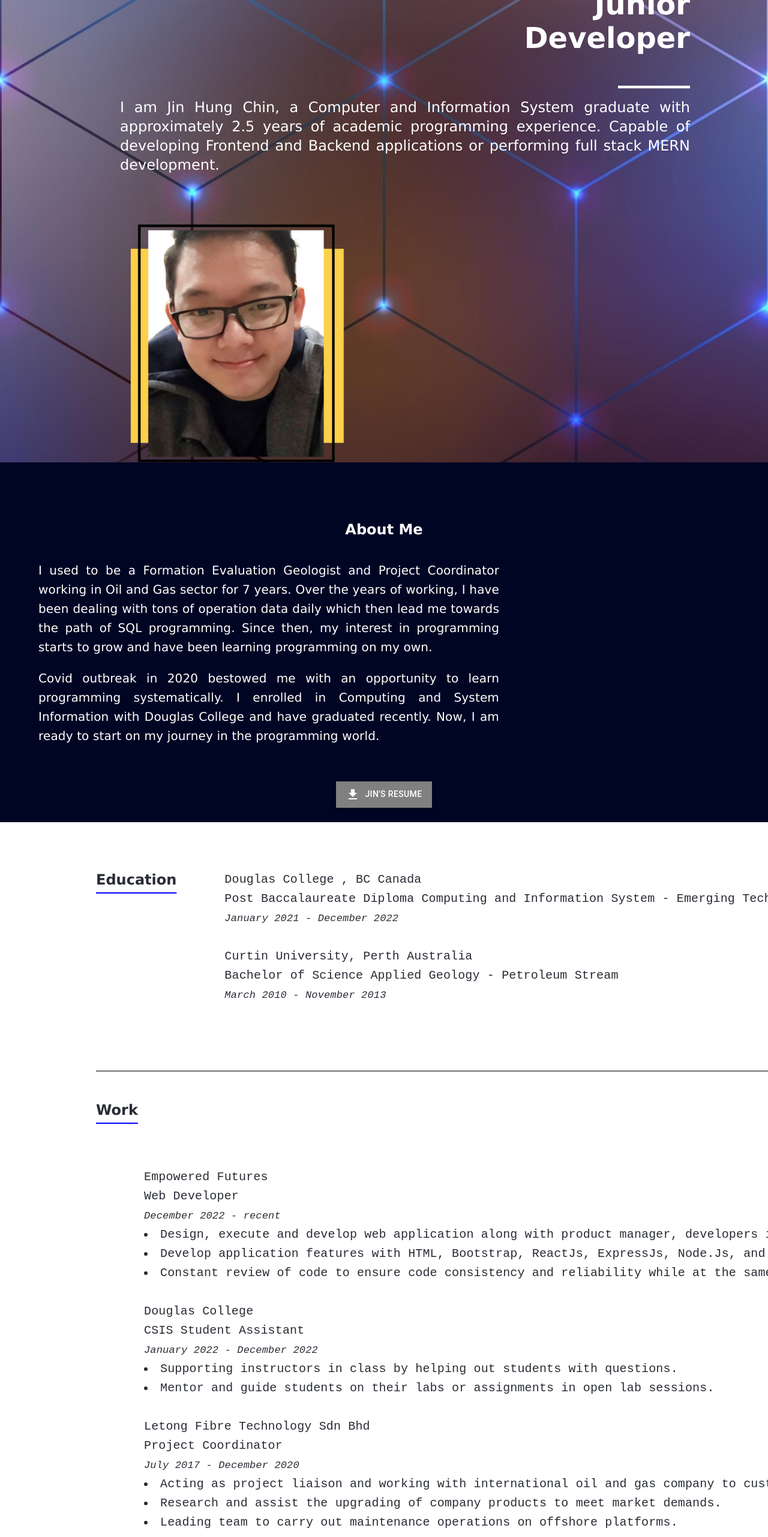
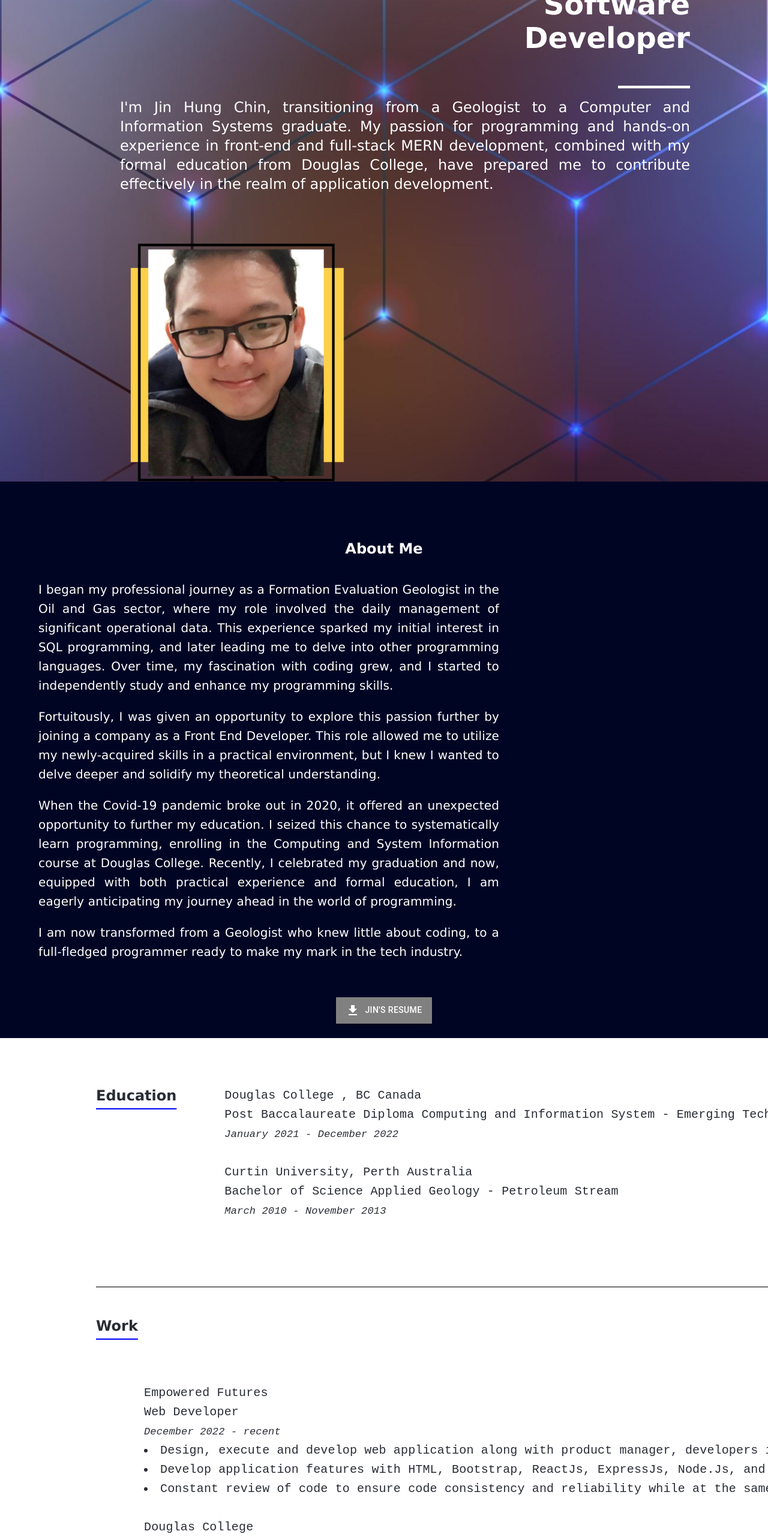
Before and after one commit to JinChin02/JinPortfolio, a React (Create React App) app: page / in a window 1280 px wide. Shown: the part 234-2797 px from the top of the page at 60% size. Built offline with nearby package versions, Linux system fonts and the light colour scheme.

Commit message:
update portfolio

```diff
--- a/src/Data/data.json
+++ b/src/Data/data.json
@@ -1,83 +1,86 @@
 {
-
-    "main" : {
-        "selfIntro" : " I am Jin Hung Chin, a Computer and Information System graduate with approximately 2.5 years of academic programming experience. Capable of developing Frontend and Backend applications or performing full stack MERN development.",
-        "background" : " I used to be a Formation Evaluation Geologist and Project Coordinator working in Oil and Gas sector for 7 years. Over the years of working, I have been dealing with tons of operation data daily which then lead me towards the path of SQL programming. Since then, my interest in programming starts to grow and have been learning programming on my own. \nCovid outbreak in 2020 bestowed me with an opportunity to learn programming systematically. I enrolled in Computing and System Information with Douglas College and have graduated recently. Now, I am ready to start on my journey in the programming world.  "
+  "main": {
+    "selfIntro": " I'm Jin Hung Chin, transitioning from a Geologist to a Computer and Information Systems graduate. My passion for programming and hands-on experience in front-end and full-stack MERN development, combined with my formal education from Douglas College, have prepared me to contribute effectively in the realm of application development.",
+    "background": " I began my professional journey as a Formation Evaluation Geologist in the Oil and Gas sector, where my role involved the daily management of significant operational data. This experience sparked my initial interest in SQL programming, and later leading me to delve into other programming languages. Over time, my fascination with coding grew, and I started to independently study and enhance my programming skills. \nFortuitously, I was given an opportunity to explore this passion further by joining a company as a Front End Developer. This role allowed me to utilize my newly-acquired skills in a practical environment, but I knew I wanted to delve deeper and solidify my theoretical understanding. \nWhen the Covid-19 pandemic broke out in 2020, it offered an unexpected opportunity to further my education. I seized this chance to systematically learn programming, enrolling in the Computing and System Information course at Douglas College. Recently, I celebrated my graduation and now, equipped with both practical experience and formal education, I am eagerly anticipating my journey ahead in the world of programming. \nI am now transformed from a Geologist who knew little about coding, to a full-fledged programmer ready to make my mark in the tech industry.  "
   },
 
-    "resume" :{
-        "education" : [
+  "resume": {
+    "education": [
       {
-            "eduInst" : "Douglas College , BC Canada",
-            "course" : "Post Baccalaureate Diploma Computing and Information System - Emerging Technology",
-            "year" : "January 2021 - December 2022"
+        "eduInst": "Douglas College , BC Canada",
+        "course": "Post Baccalaureate Diploma Computing and Information System - Emerging Technology",
+        "year": "January 2021 - December 2022"
       },
       {
-            "eduInst" : "Curtin University, Perth Australia",
-            "course" : "Bachelor of Science Applied Geology - Petroleum Stream",
-            "year" : "March 2010 - November 2013"
+        "eduInst": "Curtin University, Perth Australia",
+        "course": "Bachelor of Science Applied Geology - Petroleum Stream",
+        "year": "March 2010 - November 2013"
       }
     ],
-        "work" : [
+    "work": [
       {
-                "company" : "Empowered Futures",
-                "position" : "Web Developer",
-                "year" : "December 2022 - recent",
-                "desc" :  ["Design, execute and develop web application along with product manager, developers in an agile manner.",
+        "company": "Empowered Futures",
+        "position": "Web Developer",
+        "year": "December 2022 - recent",
+        "desc": [
+          "Design, execute and develop web application along with product manager, developers in an agile manner.",
           "Develop application features with HTML, Bootstrap, ReactJs, ExpressJs, Node.Js, and MongoDB.",
-                "Constant review of code to ensure code consistency and reliability while at the same time meeting industry standards."]
+          "Constant review of code to ensure code consistency and reliability while at the same time meeting industry standards."
+        ]
       },
       {
-                "company" : "Douglas College",
-                "position" : "CSIS Student Assistant",
-                "year" : "January 2022 - December 2022",
-                "desc" :  ["Supporting instructors in class by helping out students with questions.",
-                "Mentor and guide students on their labs or assignments in open lab sessions."]
+        "company": "Douglas College",
+        "position": "CSIS Student Assistant",
+        "year": "January 2022 - December 2022",
+        "desc": [
+          "Supporting instructors in class by helping out students with questions.",
+          "Mentor and guide students on their labs or assignments in open lab sessions."
+        ]
       },
       {
-                "company" : "Letong Fibre Technology Sdn Bhd",
-                "position" : "Project Coordinator",
-                "year" : "July 2017 - December 2020",
-                "desc" :  ["Acting as project liaison and working with international oil and gas company to customize product in meeting clients requirement.",
-                "Research and assist the upgrading of company products to meet market demands.",
-                "Leading team to carry out maintenance operations on offshore platforms."]
+        "company": "Letong Fibre Technology",
+        "position": "Front End Developer",
+        "year": "July 2018 - December 2020",
+        "desc": [
+          "Led the transition from legacy systems to modern React-based web technologies, improving interactive SaaS applications.",
+          "Led research initiatives that significantly enhanced product development.",
+          "Drove continuous optimization and refinement of front-end performance, ensuring a fast and smooth user experience."
+        ]
       },
       {
-                "company" : "DHI Services Sdn Bhd",
-                "position" : "Formation Evaluation Geologist",
-                "year" : "April 2014 - June 2017",
-                "desc" :  ["Monitor drilling operations, parameters and pit activities.",
+        "company": "DHI Services",
+        "position": "Formation Evaluation Geologist",
+        "year": "April 2014 - June 2018",
+        "desc": [
+          "Monitor drilling operations, parameters and pit activities.",
           "Monitor and analyse the type of gases during well drilling operations. ",
-                "Process real time data in correlation with MWD and provide lithology interpretations for clients."]
+          "Process real time data in correlation with MWD and provide lithology interpretations for clients."
+        ]
       }
-
     ],
-        "projects" : [
+    "projects": [
       {
-                "projectName" : "Canine Life Matter",
-                "description" : "Full stack web development project using React, Springboot, Node Js, mySQL and integration with several APIs such as RESTful API, GoogleMap API, Payment API etc.",
+        "projectName": "Canine Life Matter",
+        "description": "Full stack web development project using React, Springboot, Node Js, mySQL and integration with several APIs such as RESTful API, GoogleMap API, Payment API etc.",
         "gitUrl": "https://github.com/JinChin02/CanineLifeMatter.git"
-
       },
       {
-                "projectName" : "Hack Hunt",
-                "description" : "A mobile application developement project developed using Android Studio integrating with AWS Parse server database, and local SQLite database.",
+        "projectName": "Hack Hunt",
+        "description": "A mobile application developement project developed using Android Studio integrating with AWS Parse server database, and local SQLite database.",
         "gitUrl": "https://github.com/ariayingdeng/F21G2_HackHunt.git"
       },
 
       {
-                "projectName" : "Morph",
-                "description" : "A web developement project developed on top of Springboot integrating with Spring MVC architecture, H2 database, RESTful API along with GitHub to achieve agile development strategy.",
+        "projectName": "Morph",
+        "description": "A web developement project developed on top of Springboot integrating with Spring MVC architecture, H2 database, RESTful API along with GitHub to achieve agile development strategy.",
         "gitUrl": "https://github.com/ariayingdeng/ProjectMorph.git"
       },
 
       {
-                "projectName" : "Tim Star",
-                "description" : "A web application developed with vanilla HTML, CSS and Javascript",
+        "projectName": "Tim Star",
+        "description": "A web application developed with vanilla HTML, CSS and Javascript",
         "gitUrl": "https://github.com/JinChin02/1280_TravelProject.git"
       }
     ]
   }
-
-
 }
--- a/src/components/About.jsx
+++ b/src/components/About.jsx
@@ -1,47 +1,69 @@
-import React from 'react'
-import Box from '@mui/material/Box';
-import Container from '@mui/material/Container';
-import Typography from '@mui/material/Typography';
-import Button from '@mui/material/Button';
-import Fab from '@mui/material/Fab';
-import DownloadIcon from '@mui/icons-material/Download';
+import React from "react";
+import Box from "@mui/material/Box";
+import Container from "@mui/material/Container";
+import Typography from "@mui/material/Typography";
+import Button from "@mui/material/Button";
+import Fab from "@mui/material/Fab";
+import DownloadIcon from "@mui/icons-material/Download";
 
 export default function About(props) {
-
-  let selfIntro = props.data.main.selfIntro
-  let selfBackground = props.data.main.background
+  let selfIntro = props.data.main.selfIntro;
+  let selfBackground = props.data.main.background;
 
   const download = () => {
     //window.location.href = 'https://drive.google.com/file/d/11CIwaCp6LOIZVNEPDgHY-J2bC-fcvIhM/view';
-    const url1 = "https://drive.google.com/file/d/1knfbCqsuISPzv_rrwzMV8660D9MYSHkQ/view?usp=share_link"
-    window.open(url1, '_blank')
-  }
+    const url1 =
+      "https://drive.google.com/file/d/10I7yzpMeYbyQ28E9oXGGR13IoO4OFwng/view?usp=drive_link";
+    window.open(url1, "_blank");
+  };
 
   return (
-    <div id='about'>
-      <Container sx = {{maxWidth:'90vw', pt:'2rem'}}>
-        <Box sx={{ display:'flex', flexDirection:'column', justifyContent:'center', gap:2}}>
-          <Typography color="fff" variant="h5" fontFamily={'verdana'} fontWeight={'bold'} component="div">
+    <div id="about">
+      <Container sx={{ maxWidth: "90vw", pt: "2rem" }}>
+        <Box
+          sx={{
+            display: "flex",
+            flexDirection: "column",
+            justifyContent: "center",
+            gap: 2,
+          }}
+        >
+          <Typography
+            color="fff"
+            variant="h5"
+            fontFamily={"verdana"}
+            fontWeight={"bold"}
+            component="div"
+          >
             About Me
-            <br/>
+            <br />
           </Typography>
 
-          <Typography color="ccc" variant="h6" fontFamily={'verdana'} component="div" textAlign={"justify"} width="60vw">
-              {selfBackground.split('\n').map(str => <p>{str}</p>)}
+          <Typography
+            color="ccc"
+            variant="h6"
+            fontFamily={"verdana"}
+            component="div"
+            textAlign={"justify"}
+            width="60vw"
+          >
+            {selfBackground.split("\n").map((str) => (
+              <p>{str}</p>
+            ))}
           </Typography>
 
-
-          <Container sx={{ py: 3  }} maxWidth="xl">
-            <Button variant="contained" sx={{ backgroundColor:"gray", borderRadius:0}} onClick={download}>
-              <DownloadIcon sx={{ mr: 1, mt:0.5, mb:0.5 }} />Jin's Resume
+          <Container sx={{ py: 3 }} maxWidth="xl">
+            <Button
+              variant="contained"
+              sx={{ backgroundColor: "gray", borderRadius: 0 }}
+              onClick={download}
+            >
+              <DownloadIcon sx={{ mr: 1, mt: 0.5, mb: 0.5 }} />
+              Jin's Resume
             </Button>
           </Container>
         </Box>
       </Container>
-
-
-
-
     </div>
-  )
+  );
 }
--- a/src/components/Resume.jsx
+++ b/src/components/Resume.jsx
@@ -1,74 +1,168 @@
-import React from 'react'
-import Grid from '@mui/material/Grid';
-import Typography from '@mui/material/Typography';
-import Divider from '@mui/material/Divider';
-import Card from '@mui/material/Card';
-import Logos from '../Data/logo.js';
-import CardMedia from '@mui/material/CardMedia';
-import Container from '@mui/material/Container';
+import React from "react";
+import Grid from "@mui/material/Grid";
+import Typography from "@mui/material/Typography";
+import Divider from "@mui/material/Divider";
+import Card from "@mui/material/Card";
+import Logos from "../Data/logo.js";
+import CardMedia from "@mui/material/CardMedia";
+import Container from "@mui/material/Container";
 
 export default function Resume(props) {
-  let education= props.data.resume.education
-  let work = props.data.resume.work
-
+  let education = props.data.resume.education;
+  let work = props.data.resume.work;
 
   return (
-    <div id='resume'>
-
-      <Grid container xs={6} sx={{minHeight:350, minWidth:1500, display:'flex', flexDirection:'row' , paddingTop:'1rem', gap:10, marginLeft:20}} >
-        <Grid item >
-          <Typography textAlign={"right"} variant='h5' fontFamily={"verdana"} color={"#282c34"}  sx={{textDecoration:"underline blue", textUnderlineOffset:"0.8rem", fontWeight:"bold"}}>
+    <div id="resume">
+      <Grid
+        container
+        xs={6}
+        sx={{
+          minHeight: 350,
+          minWidth: 1500,
+          display: "flex",
+          flexDirection: "row",
+          paddingTop: "1rem",
+          gap: 10,
+          marginLeft: 20,
+        }}
+      >
+        <Grid item>
+          <Typography
+            textAlign={"right"}
+            variant="h5"
+            fontFamily={"verdana"}
+            color={"#282c34"}
+            sx={{
+              textDecoration: "underline blue",
+              textUnderlineOffset: "0.8rem",
+              fontWeight: "bold",
+            }}
+          >
             Education
           </Typography>
         </Grid>
-        <Grid item >
-          {
-            education.map((edu) => (
-              <Typography variant='h6' fontFamily={"monospace"} color={"#282c34"} textAlign={"left"} >
-                {edu.eduInst} <br /> {edu.course} <br /> <span id='time'>{edu.year}</span> <br /> <br />
+        <Grid item>
+          {education.map((edu) => (
+            <Typography
+              variant="h6"
+              fontFamily={"monospace"}
+              color={"#282c34"}
+              textAlign={"left"}
+            >
+              {edu.eduInst} <br /> {edu.course} <br />{" "}
+              <span id="time">{edu.year}</span> <br /> <br />
             </Typography>
-            ))
-          }
+          ))}
         </Grid>
       </Grid>
-      <Divider sx={{bgcolor:"grey", maxWidth:1650, ml:20, borderBottomWidth:2}}></Divider>
-      <Grid container xs={6} sx={{minHeight:350, minWidth:1700, display:'flex', flexDirection:'row' , paddingTop:'3rem', gap:10, marginLeft:20}} >
-        <Grid item >
-          <Typography textAlign={"right"} variant='h5' fontFamily={"verdana"} color={"#282c34"}  sx={{textDecoration:"underline blue", textUnderlineOffset:"0.8rem", fontWeight:"bold"}}>
+      <Divider
+        sx={{ bgcolor: "grey", maxWidth: 1650, ml: 20, borderBottomWidth: 2 }}
+      ></Divider>
+      <Grid
+        container
+        xs={6}
+        sx={{
+          minHeight: 350,
+          minWidth: 1700,
+          display: "flex",
+          flexDirection: "row",
+          paddingTop: "3rem",
+          gap: 10,
+          marginLeft: 20,
+        }}
+      >
+        <Grid item>
+          <Typography
+            textAlign={"right"}
+            variant="h5"
+            fontFamily={"verdana"}
+            color={"#282c34"}
+            sx={{
+              textDecoration: "underline blue",
+              textUnderlineOffset: "0.8rem",
+              fontWeight: "bold",
+            }}
+          >
             Work
           </Typography>
         </Grid>
-        <Grid item >
-          {
-            work.map((wk) => (
-              <Typography variant='h6' fontFamily={"monospace"} color={"#282c34"} textAlign={"left"} sx={{paddingLeft:10}} >
-                {wk.company} <br /> {wk.position} <br /> <span id='time'> {wk.year}</span> <br /> {wk.desc.map ((ds)=>(<li>{ds}</li>))} <br />
+        <Grid item>
+          {work.map((wk) => (
+            <Typography
+              variant="h6"
+              fontFamily={"monospace"}
+              color={"#282c34"}
+              textAlign={"left"}
+              sx={{ paddingLeft: 10 }}
+            >
+              {wk.company} <br /> {wk.position} <br />{" "}
+              <span id="time"> {wk.year}</span> <br />{" "}
+              {wk.desc.map((ds) => (
+                <li>{ds}</li>
+              ))}{" "}
+              <br />
             </Typography>
-            ))
-          }
+          ))}
         </Grid>
       </Grid>
-      <Divider sx={{bgcolor:"grey", maxWidth:1650, ml:20, borderBottomWidth:2}}></Divider>
-      <Grid container xs={6} sx={{minHeight:350, minWidth:1700, display:'flex', flexDirection:'row' , paddingTop:'3rem', gap:10, marginLeft:20}} >
-        <Grid item >
-          <Typography textAlign={"right"} variant='h5' fontFamily={"verdana"} color={"#282c34"}  sx={{textDecoration:"underline blue", textUnderlineOffset:"0.8rem", fontWeight:"bold"}}>
+      <Divider
+        sx={{ bgcolor: "grey", maxWidth: 1650, ml: 20, borderBottomWidth: 2 }}
+      ></Divider>
+      <Grid
+        container
+        xs={6}
+        sx={{
+          minHeight: 350,
+          minWidth: 1700,
+          display: "flex",
+          flexDirection: "row",
+          paddingTop: "3rem",
+          gap: 10,
+          marginLeft: 20,
+        }}
+      >
+        <Grid item>
+          <Typography
+            textAlign={"right"}
+            variant="h5"
+            fontFamily={"verdana"}
+            color={"#282c34"}
+            sx={{
+              textDecoration: "underline blue",
+              textUnderlineOffset: "0.8rem",
+              fontWeight: "bold",
+            }}
+          >
             Skills
           </Typography>
         </Grid>
-        <Grid item >
-        <Grid container xl={12} rowSpacing={6} sx={{paddingLeft:7, paddingBottom:10}}>
-            {Logos&&Logos.map((items) => (
-                <Grid item key={items.title} xl={2} >
+        <Grid item>
+          <Grid
+            container
+            xl={12}
+            rowSpacing={6}
+            sx={{ paddingLeft: 7, paddingBottom: 10 }}
+          >
+            {Logos &&
+              Logos.map((items) => (
+                <Grid item key={items.title} xl={2}>
                   <Card
                     className="card"
-                    sx={{ height: '100%', width:'100%', display: 'flex', flexDirection: 'column', backgroundColor:'transparent',  boxShadow:'none',  }}
+                    sx={{
+                      height: "100%",
+                      width: "100%",
+                      display: "flex",
+                      flexDirection: "column",
+                      backgroundColor: "transparent",
+                      boxShadow: "none",
+                    }}
                   >
                     <CardMedia
                       component="img"
                       sx={{
-                            height : 80,
-                            width:100,
-                            objectFit:'scale-down',
+                        height: 80,
+                        width: 100,
+                        objectFit: "scale-down",
                       }}
                       image={items.img}
                       alt={items.title}
@@ -79,10 +173,6 @@ export default function Resume(props) {
           </Grid>
         </Grid>
       </Grid>
-
-
-
-
     </div>
-  )
+  );
 }
--- a/src/components/Welcome.jsx
+++ b/src/components/Welcome.jsx
@@ -1,41 +1,65 @@
-import React from 'react'
-import Grid from '@mui/material/Grid';
-import Typography from '@mui/material/Typography';
-import Card from '@mui/material/Card';
-import CardMedia from '@mui/material/CardMedia';
-import Container from '@mui/material/Container';
-import Divider from '@mui/material/Divider';
-import Logos from '../Data/logo.js'
-import BGI from '../Images/welcome_background12.jpg';
-
+import React from "react";
+import Grid from "@mui/material/Grid";
+import Typography from "@mui/material/Typography";
+import Card from "@mui/material/Card";
+import CardMedia from "@mui/material/CardMedia";
+import Container from "@mui/material/Container";
+import Divider from "@mui/material/Divider";
+import Logos from "../Data/logo.js";
+import BGI from "../Images/welcome_background12.jpg";
 
 export default function Welcome(props) {
-
-    let selfIntro = props.data.main.selfIntro
+  let selfIntro = props.data.main.selfIntro;
 
   return (
-        <div id='home'>
-
-            <Grid container xl={10} marginX={'auto'} sx={{minHeight:470, display:'flex', flexDirection:'row' , paddingTop:'8rem', gap:10, marginLeft:25}} >
-
+    <div id="home">
+      <Grid
+        container
+        xl={10}
+        marginX={"auto"}
+        sx={{
+          minHeight: 470,
+          display: "flex",
+          flexDirection: "row",
+          paddingTop: "8rem",
+          gap: 10,
+          marginLeft: 25,
+        }}
+      >
         <Grid item maxWidth={950}>
-                    <Typography textAlign={"right"} paddingTop={"1rem"} variant='h3' fontFamily={"verdana"} color={"white"}  fontWeight={"bold"}>
-                        Junior <br/>Developer <br/> _____
+          <Typography
+            textAlign={"right"}
+            paddingTop={"1rem"}
+            variant="h3"
+            fontFamily={"verdana"}
+            color={"white"}
+            fontWeight={"bold"}
+          >
+            Software <br />
+            Developer <br /> _____
           </Typography>
 
-                    <Typography textAlign={"justify"} paddingTop={"1rem"} variant='h5' fontFamily={"verdana"} color={"white"}  >
+          <Typography
+            textAlign={"justify"}
+            paddingTop={"1rem"}
+            variant="h5"
+            fontFamily={"verdana"}
+            color={"white"}
+          >
             {/* Optimistic, Initiative, TeamPlayer, Leadership */}
             {selfIntro}
           </Typography>
         </Grid>
 
-                <Grid item >
-                    <CardMedia component="img" sx={{height : 400 }} image={require('../Images/mainPic.png')} alt="main"/>
+        <Grid item>
+          <CardMedia
+            component="img"
+            sx={{ height: 400 }}
+            image={require("../Images/mainPic.png")}
+            alt="main"
+          />
         </Grid>
-
       </Grid>
-
     </div>
-
-    )
+  );
 }
```
Also changed, not shown: src/components/Contact.jsx (+43 -30 lines). Lines whose indentation alone changed are shown as unchanged.
